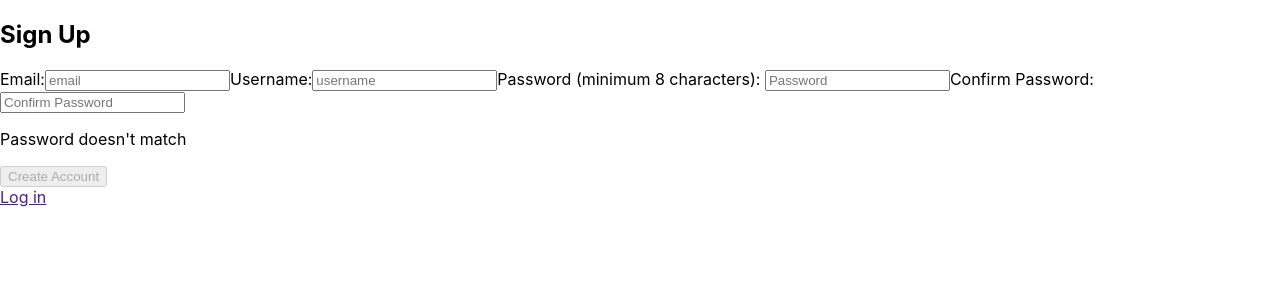
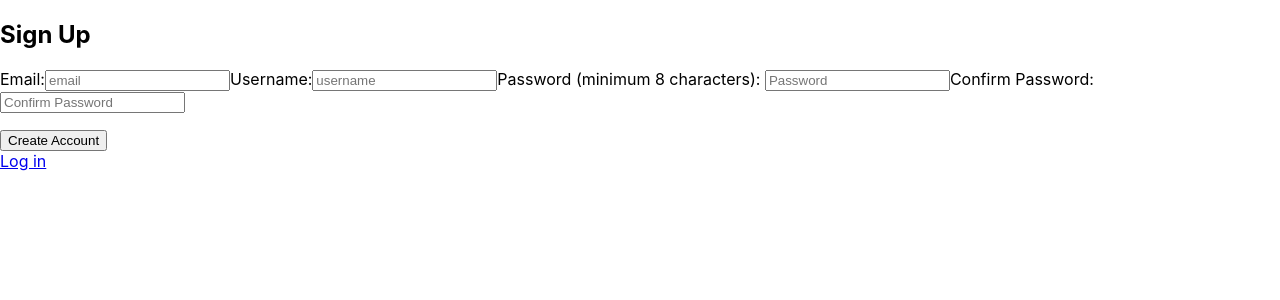
Before and after one commit to joaopulsz/messaging-app, a React (Create React App) app in the folder react.js_app/: page / in a window 1280 px wide. Shown: the top 300 px of the page. Built offline with nearby package versions, Linux system fonts and the light colour scheme.

Commit message:
disable submit

```diff
--- a/react.js_app/src/components/Registration.js
+++ b/react.js_app/src/components/Registration.js
@@ -20,6 +20,7 @@ const Registration = ({addUser}) => {
         }
 
         const handleSubmit = event => {
+            if (match){
                 event.preventDefault();
                 addUser(newUser);
                 setNewUser({
@@ -29,6 +30,7 @@ const Registration = ({addUser}) => {
                     confirmPassword:""
                 })
                 setMatch(false);
+        }
     }
 
         const checkPassword = event =>{
@@ -58,18 +60,18 @@ const Registration = ({addUser}) => {
             <input id="confirm_password" type="password" name="confirmPassword"
             placeholder="Confirm Password" value={newUser.confirmPassword} minlength="8"
             required onChange={handleChange} onKeyUp={checkPassword}/>
-            { newUser.confirmPassword != undefined?
+            { newUser.confirmPassword !== "" ?
                 <>
                 {match? <p>Password matches</p> : <p>Password doesn't match</p>}
                 </>
              : <p className="hidden"></p>}
 
-            <input id="create-account-btn" type="submit" value="Create Account" disabled={match? "false" : "true"} />
+            <input id="create-account-btn" type="submit" value="Create Account" />
 
 
         </form>
 
-        <a href="">Log in</a>
+        <a href="/">Log in</a>
 
         </div>
     );
```
Lines whose indentation alone changed are shown as unchanged.
